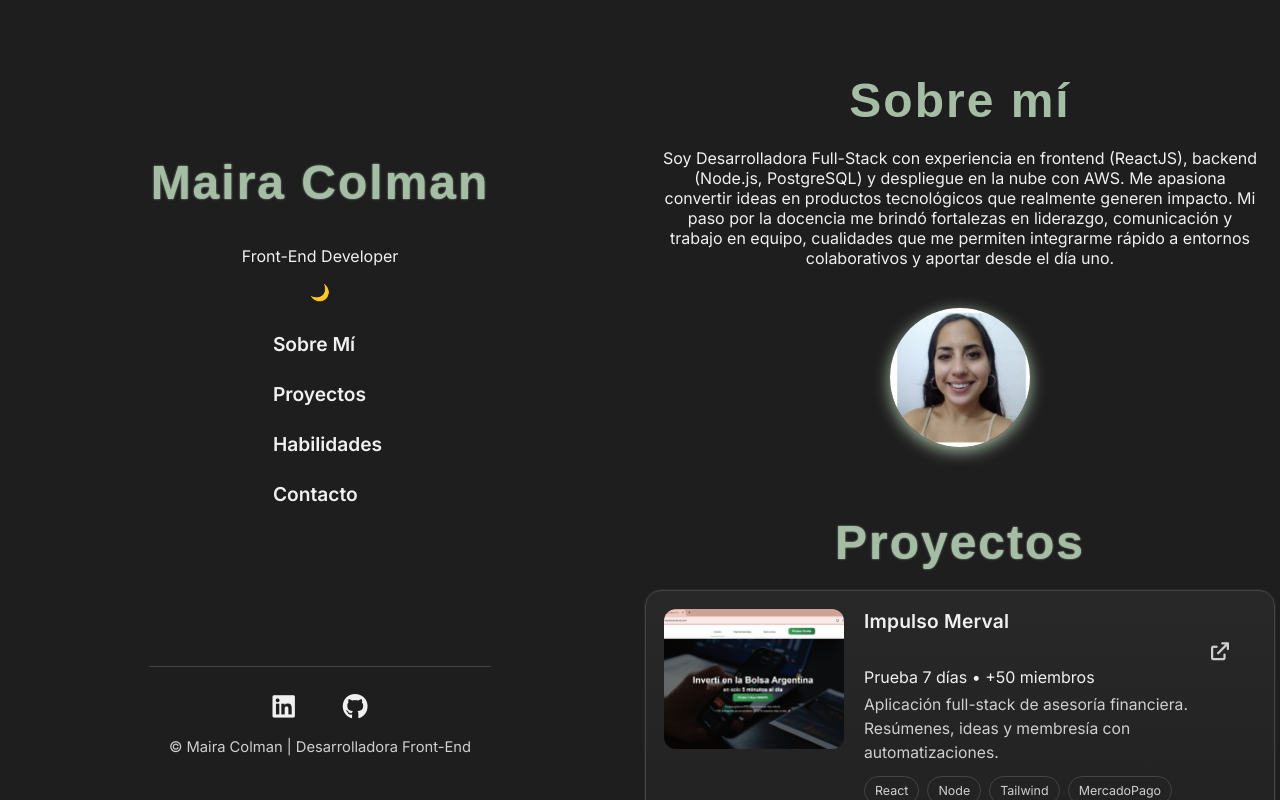
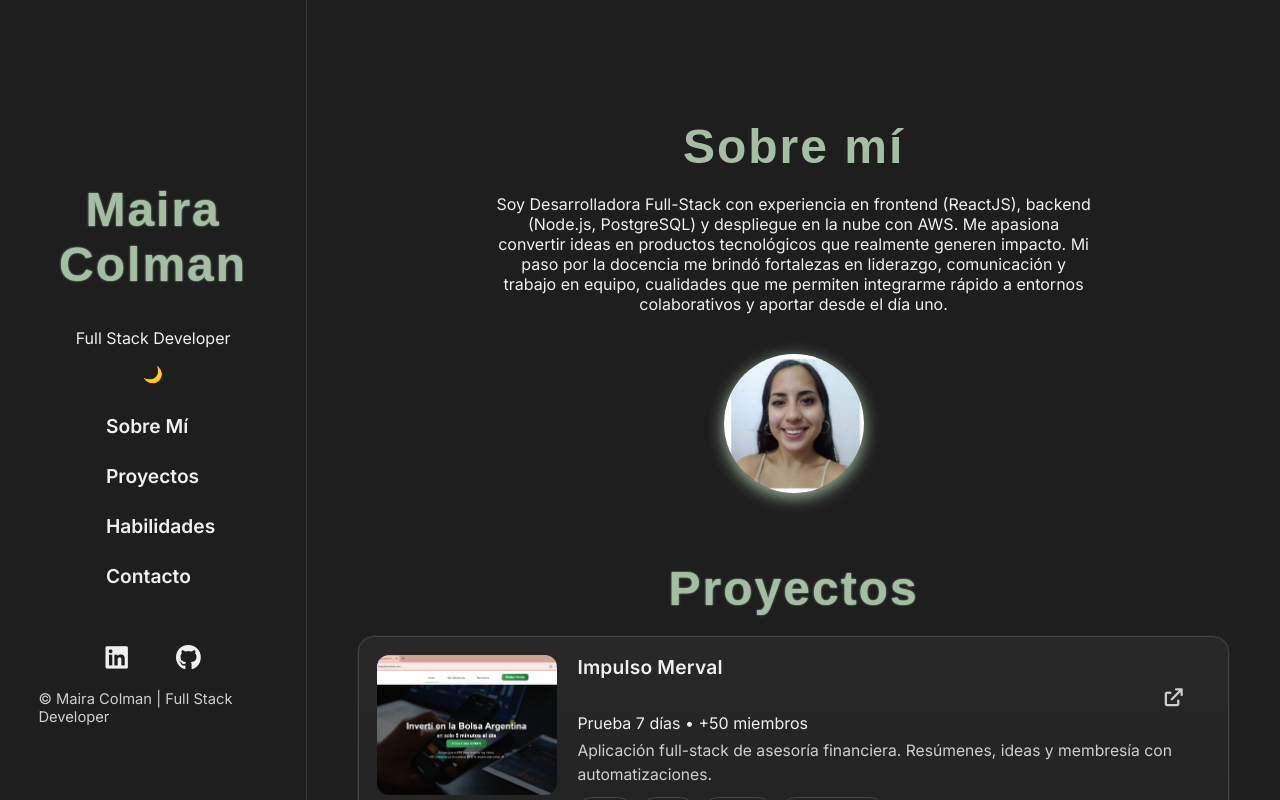
Before and after one commit to Mairacol/my-portfolio, a React (Create React App) app: page / in a window 1280 px wide. Built offline with nearby package versions, Linux system fonts and the light colour scheme; a web font is replaced by a local one.

Commit message:
reestructura

```diff
--- a/src/App.css
+++ b/src/App.css
@@ -1,4 +1,3 @@
-
 @import url('https://fonts.googleapis.com/css2?family=Inter:wght@400;600&family=Unbounded:wght@600;700&display=swap');
 
 :root {
@@ -65,14 +64,37 @@ body {
 }
 .App { display: flex; min-height: 100vh; background: var(--section-bg); color: var(--text); }
 
+/* ===== LAYOUT Brittany-like ===== */
+/* Grid: sidebar (sticky) + panel de contenido que scrollea */
+.layout {
+  display: grid;
+  grid-template-columns: clamp(240px, 24vw, 360px) 1fr;
+  min-height: 100dvh;
+  width: 100%;
+  margin: 0;
+  overflow: hidden;              /* evita scroll horizontal.
+                                   El scroll vertical va en .main-content */
+  background: var(--section-bg);
+}
 
-.layout { display: flex; flex-direction: row; height: 100vh; overflow: hidden; }
+/* Sidebar fijo como Brittany (sin bloque “cuadrado”) */
 .header {
-  background: var(--card-bg);
-  padding: 5px; height: 100%; width: 50vw; z-index: 20;
-  display: flex; flex-direction: column; justify-content: center; align-items: center;
-  transition: background-color .3s;
+  position: sticky;
+  top: 0;
+  align-self: start;
+  height: 100dvh;
+  width: auto;
+  padding: clamp(20px, 3vw, 40px);
+  background: transparent;       /* se funde con el fondo */
+  border-right: 1px solid color-mix(in oklab, var(--border), transparent 30%);
+  z-index: 20;
+  display: flex;
+  flex-direction: column;
+  justify-content: center;
+  align-items: center;
+  transition: background-color .3s, border-color .3s;
 }
+
 .header a {
   color: var(--text); text-decoration: none; margin: 0 15px; font-weight: 700; font-size: 1.2rem;
   position: relative; transition: color .3s, transform .3s;
@@ -88,10 +110,16 @@ body {
 .header-content { display: flex; flex-direction: column; justify-content: center; align-items: center; margin-top: 130px; }
 .mode-toggle { cursor: pointer; margin-bottom: 30px; }
 
+/* Panel derecho scrollable + contenedor centrado del contenido */
 .main-content {
-  width: 50vw; flex-grow: 1; padding: 5px; overflow: auto; position: relative;
-  transition: background-color .3s, color .3s;
-  scrollbar-width: thin; scrollbar-color: var(--scrollbar-thumb) var(--scrollbar-bg);
+  height: 100dvh;
+  overflow-y: auto;
+  overflow-x: hidden;
+  padding: clamp(24px, 4vw, 56px);
+  background: transparent;
+  position: relative;
+  scrollbar-width: thin;
+  scrollbar-color: var(--scrollbar-thumb) var(--scrollbar-bg);
 }
 .main-content::-webkit-scrollbar { width: 8px; }
 .main-content::-webkit-scrollbar-track { background: var(--scrollbar-bg); border-radius: 8px; }
@@ -103,46 +131,74 @@ body {
   background: var(--scrollbar-thumb-hover); box-shadow: 0 0 12px var(--scrollbar-thumb-hover);
 }
 
+/* Limita el ancho del contenido (como Brittany) */
+.main-content > * {
+  max-width: 1000px;
+  margin-inline: auto;
+}
 
-
-.footer {
-  background: var(--card-bg);
+/* ===== FOOTER ===== */
+.footer{
+  background: transparent;            /* ← NO pinta un bloque */
   color: var(--text);
   margin-top: auto;
-  padding: 24px 20px;
-  text-align: center;
-  border-top: 1px solid var(--border);
-  transition: background-color .3s, color .3s, border-color .3s;
+  padding: 28px 0;                    /* padding vertical solamente */
+  position: relative;                 /* para el pseudo-elemento */
+  transition: color .3s;
 }
 
+/* línea/halo MUY sutil arriba */
+.footer::before{
+  content:"";
+  position:absolute;
+  left:0; right:0; top:0; height:14px;
 
-.footer-links {
+  pointer-events:none;
+}
+
+/* contenedor centrado como el resto del contenido (match con .projects-grid max-width) */
+.footer-inner{
+  max-width: 980px;                   /* mismo ancho que tus secciones */
+  margin: 0 auto;
+  padding: 0 16px;                    /* respiro lateral */
   display: flex;
-  justify-content: center;
-  gap: 18px;
-  margin-bottom: 8px;
+  flex-direction: column;
+  align-items: center;
+  gap: 8px;
+}
+
+/* iconos */
+.footer-links{
+  display:flex;
+  gap:18px;
+  justify-content:center;
 }
 
 .footer-links a,
 .footer-links a:link,
-.footer-links a:visited {
+.footer-links a:visited{
   color: var(--text);
   font-size: 1.6rem;
   text-decoration: none;
   transition: color .2s, transform .2s;
 }
-.footer-links a:hover {
+.footer-links a:hover{
   color: var(--accent);
   transform: translateY(-2px);
 }
 
-
-.footer-copy {
+/* copy */
+.footer-copy{
   font-size: .92rem;
   color: var(--muted-text);
 }
 
-
+/* móvil: mantener sin bloque */
+@media (max-width: 820px){
+  .footer{ padding: 24px 0; }
+  .footer-inner{ padding: 0 12px; }
+}
+/* ===== TITULOS ===== */
 h1, h2 {
   font-family: var(--font-heading); font-weight: 600; text-align: center; margin: 20px 0;
   font-size: 3rem; letter-spacing: 2px; color: var(--accent);
@@ -150,7 +206,7 @@ h1, h2 {
 }
 h1:hover, h2:hover { text-shadow: 0 0 8px var(--accent); }
 
-
+/* ===== BOTONES ===== */
 button {
   font-family: var(--font-body); background: var(--button-bg); color: var(--button-text);
   padding: 12px 24px; border: none; border-radius: 8px; cursor: pointer;
@@ -158,8 +214,7 @@ button {
 }
 button:hover { background: var(--button-hover); transform: translateY(-2px); }
 
-
-
+/* ===== ABOUT ===== */
 .about{
   background: transparent !important;
   color: var(--text);
@@ -167,11 +222,7 @@ button:hover { background: var(--button-hover); transform: translateY(-2px); }
   text-align: center;
   transition: color .3s;
 }
-
-.about h2{
-  text-shadow: none;
-}
-
+.about h2{ text-shadow: none; }
 .about-content {
   max-width: 800px;
   margin: 0 auto;
@@ -184,20 +235,12 @@ button:hover { background: var(--button-hover); transform: translateY(-2px); }
   width: 140px;
   border-radius: 50%;
   box-shadow: 0 4px 16px var(--accent);
-  transition: transform 1s,
-  box-shadow .3s;
+  transition: transform 1s, box-shadow .3s;
 }
-.about-image:hover {
-  transform: rotateY(360deg);
-  box-shadow: 0 0 20px var(--accent);
-}
+.about-image:hover { transform: rotateY(360deg); box-shadow: 0 0 20px var(--accent); }
+.about p { font-size: 1rem; max-width: 600px; }
 
-.about p {
-  font-size: 1rem;
-  max-width: 600px;
- }
-
-
+/* ===== PROJECTS ===== */
 .projects-grid{
   display:flex;
   flex-direction:column;
@@ -207,8 +250,6 @@ button:hover { background: var(--button-hover); transform: translateY(-2px); }
   padding-inline:8px;
   margin-block: 8px !important;
 }
-
-
 .project-card{
   display:grid;
   grid-template-columns: 180px 1fr auto;
@@ -227,18 +268,12 @@ button:hover { background: var(--button-hover); transform: translateY(-2px); }
   transition:box-shadow .3s, transform .3s, border-color .3s;
   margin-block: 15px !important;
 }
-
-.project-card > *{
-  min-width:0;
-}
-
+.project-card > *{ min-width:0; }
 .project-card:hover{
   transform:translateY(-2px);
   border-color:color-mix(in oklab, var(--border), var(--text) 25%);
   box-shadow:0 10px 28px color-mix(in oklab, #000 35%, var(--bg) 65%);
 }
-
-
 .project-card img{
   grid-column:1;
   grid-row:1 / span 3;
@@ -250,8 +285,6 @@ button:hover { background: var(--button-hover); transform: translateY(-2px); }
   transition:transform .35s;
 }
 .project-card:hover img{ transform:scale(1.03); }
-
-
 .project-card h3{
   grid-column:2;
   grid-row:1;
@@ -270,8 +303,6 @@ button:hover { background: var(--button-hover); transform: translateY(-2px); }
   color:var(--muted-text);
   margin-left:8px;
 }
-
-
 .project-card p{
   grid-column:2 / 4;
   grid-row:2;
@@ -292,7 +323,6 @@ button:hover { background: var(--button-hover); transform: translateY(-2px); }
   margin-top: 2px;
   white-space: nowrap;
 }
-
 .project-actions a,
 .project-actions a:link,
 .project-actions a:visited,
@@ -308,12 +338,7 @@ button:hover { background: var(--button-hover); transform: translateY(-2px); }
   text-decoration: none !important;
   transition: color .2s, opacity .2s, transform .2s, background-color .2s;
 }
-
-.project-actions a i {
-  font-size: 18px;
-  line-height: 1;
-}
-
+.project-actions a i { font-size: 18px; line-height: 1; }
 .project-actions a:hover {
   color: var(--text) !important;
   background-color: color-mix(in oklab, var(--card-bg), var(--text) 6%);
@@ -331,7 +356,6 @@ button:hover { background: var(--button-hover); transform: translateY(-2px); }
   margin:0;
   padding:0;
 }
-
 .project-link{
   width:32px;
   height:32px;
@@ -350,7 +374,6 @@ button:hover { background: var(--button-hover); transform: translateY(-2px); }
   background-color: color-mix(in oklab, var(--card-bg), var(--text) 6%);
 }
 
-
 .project-tags{
   grid-column:2 / 4;
   grid-row:3;
@@ -367,7 +390,7 @@ button:hover { background: var(--button-hover); transform: translateY(-2px); }
   color:var(--muted-text);
 }
 
-
+/* ===== SKILLS ===== */
 .skills-section {
   padding: 3rem 1rem;
   max-width: 900px;
@@ -380,7 +403,8 @@ button:hover { background: var(--button-hover); transform: translateY(-2px); }
   color: var(--accent);
   margin-bottom: 2.5rem;
 }
-.skills-list { display: flex;
+.skills-list {
+  display: flex;
   flex-wrap: wrap;
   justify-content: center;
   gap: 1rem;
@@ -412,11 +436,9 @@ button:hover { background: var(--button-hover); transform: translateY(-2px); }
   filter: grayscale(1) brightness(.8);
   transition: filter .3s;
 }
-.skill-item:hover .skill-icon {
-  filter: none;
-}
+.skill-item:hover .skill-icon { filter: none; }
 
-
+/* ===== CONTACTO ===== */
 .contact-form {
   display: flex;
   flex-direction: column;
@@ -428,7 +450,6 @@ button:hover { background: var(--button-hover); transform: translateY(-2px); }
   background: var(--section-bg);
   border: 1px solid var(--border);
   box-shadow: none;
-
 }
 .contact-form input, .contact-form textarea {
   width: 100%;
@@ -442,9 +463,7 @@ button:hover { background: var(--button-hover); transform: translateY(-2px); }
   font-size: 1rem;
   resize: vertical;
 }
-.contact-form input::placeholder, .contact-form textarea::placeholder { color: var(--input-placeholder);
-font-style: italic;
-}
+.contact-form input::placeholder, .contact-form textarea::placeholder { color: var(--input-placeholder); font-style: italic; }
 .contact-form input:focus, .contact-form textarea:focus {
   outline: none;
   border-color: var(--input-border-focus);
@@ -469,46 +488,41 @@ box-shadow: 0 6px 12px rgba(0,0,0,.15);
 }
 .contact-form button:focus { outline: none; box-shadow: 0 0 0 3px rgba(92,116,87,.3); }
 
-
+/* ===== RESPONSIVE ===== */
 @media (max-width: 820px){
   .layout {
-    flex-direction: column;
-     height: auto;
+    display: block;            /* columna única */
+    min-height: auto;
   }
   .header {
+    position: static;
+    height: auto;
     width: 100%;
-    margin-top: 10vh;
-    padding: 5px 10px;
-    height: 50px;
-    position: relative; z-index: 1000; }
+    border-right: none;
+    border-bottom: 1px solid color-mix(in oklab, var(--border), transparent 30%);
+    padding: 16px 12px;
+    margin: 0;
+    z-index: 1000;
+  }
   .main-content {
+    height: auto;
     width: 100%;
     margin-top: 10px;
     padding: 10px;
   }
-  .footer {
-     display: none;
-     }
+  .footer { display: none; }
 
   .project-card{
     grid-template-columns:1fr;
     gap:12px;
     padding:14px;
   }
-  .project-card img{
-    grid-row:auto;
-    height:180px;
-     }
-  .project-links{
-    grid-column:1;
-    justify-self:start;
-   }
-  .project-card p, .project-tags{
-     grid-column:1;
-     }
+  .project-card img{ grid-row:auto; height:180px; }
+  .project-actions{ grid-column:1; justify-self:start; }
+  .project-card p, .project-tags{ grid-column:1; }
 }
 
-
+/* Reduce motion */
 @media (prefers-reduced-motion: reduce){
   .project-card, .project-card img, .project-link, .about-image{
      transition:none !important;
--- a/src/components/Header/Header.js
+++ b/src/components/Header/Header.js
@@ -11,7 +11,7 @@ function Header({ toggleDarkMode, darkMode }) {
     <header className={`header ${darkMode ? 'dark-mode' : ''}`}>
       <div className="header-content">
         <h1>Maira Colman</h1>
-        <p>Front-End Developer</p>
+        <p>Full Stack Developer</p>
 
         <div
           className={`mode-toggle ${darkMode ? 'active' : ''}`}
@@ -74,7 +74,7 @@ function Header({ toggleDarkMode, darkMode }) {
       <i className="fab fa-github"></i>
     </a>
   </div>
-  <p className="footer-copy">&copy; Maira Colman | Desarrolladora Front-End</p>
+  <p className="footer-copy">&copy; Maira Colman | Full Stack Developer</p>
 </footer>
 
     </header>
```
Lines whose indentation alone changed are shown as unchanged.
